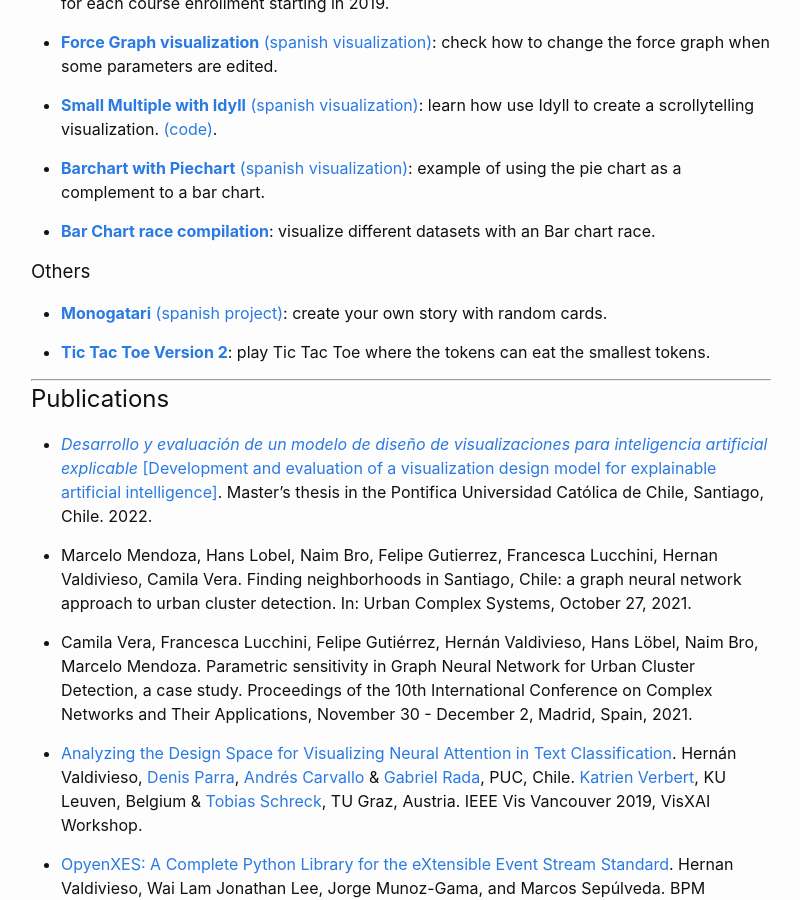
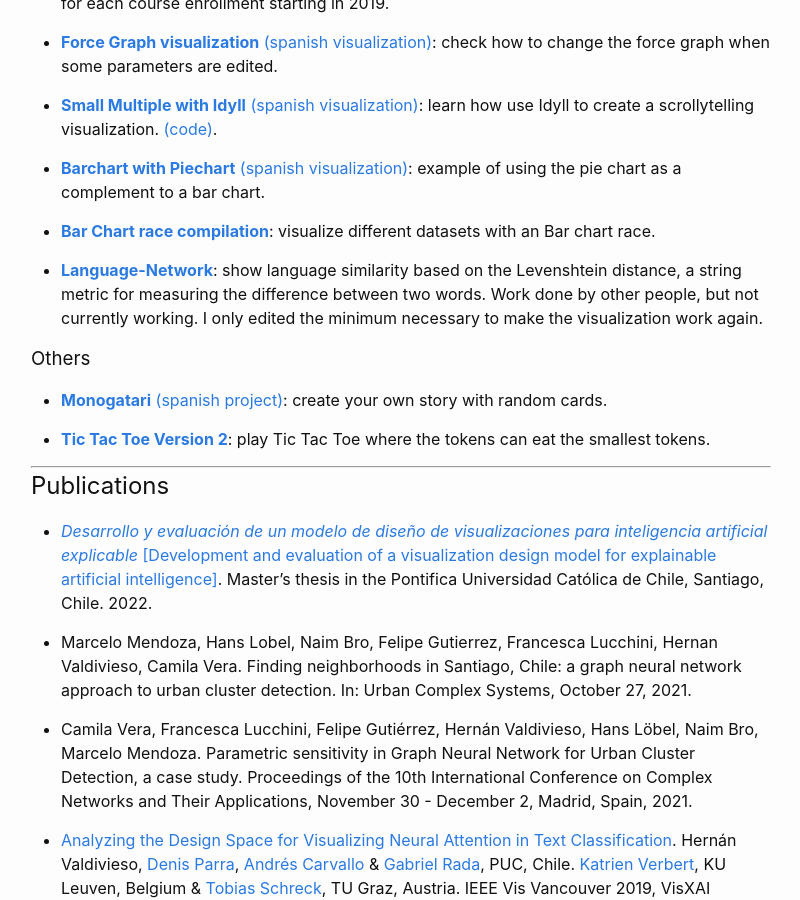
Before and after one commit to Hernan4444/hernan4444.github.io, a Jekyll site: the page built from index.md, in a window 1280 px wide and 900 px high, scrolled down 1522 px. Shown: the whole window, without its empty margins (239-1039 px from the left). Built offline with Jekyll 4.4.1, drawn with Linux system fonts in a browser that asks for light colours.

Commit message:
Update index.md

```diff
--- a/index.md
+++ b/index.md
@@ -63,6 +63,8 @@ Information Visualization, Applications of Data Mining & Machine Learning
 
 - [**Bar Chart race compilation**][barchart-race]: visualize different datasets with an Bar chart race.
 
+- [**Language-Network**](https://hernan4444.github.io/Language-Network/): show language similarity based on the Levenshtein distance, a string metric for measuring the difference between two words. Work done by other people, but not currently working. I only edited the minimum necessary to make the visualization work again.
+
 ### Others
 - [**Monogatari** (spanish project)][monogatari]: create your own story with random cards.
 
```
